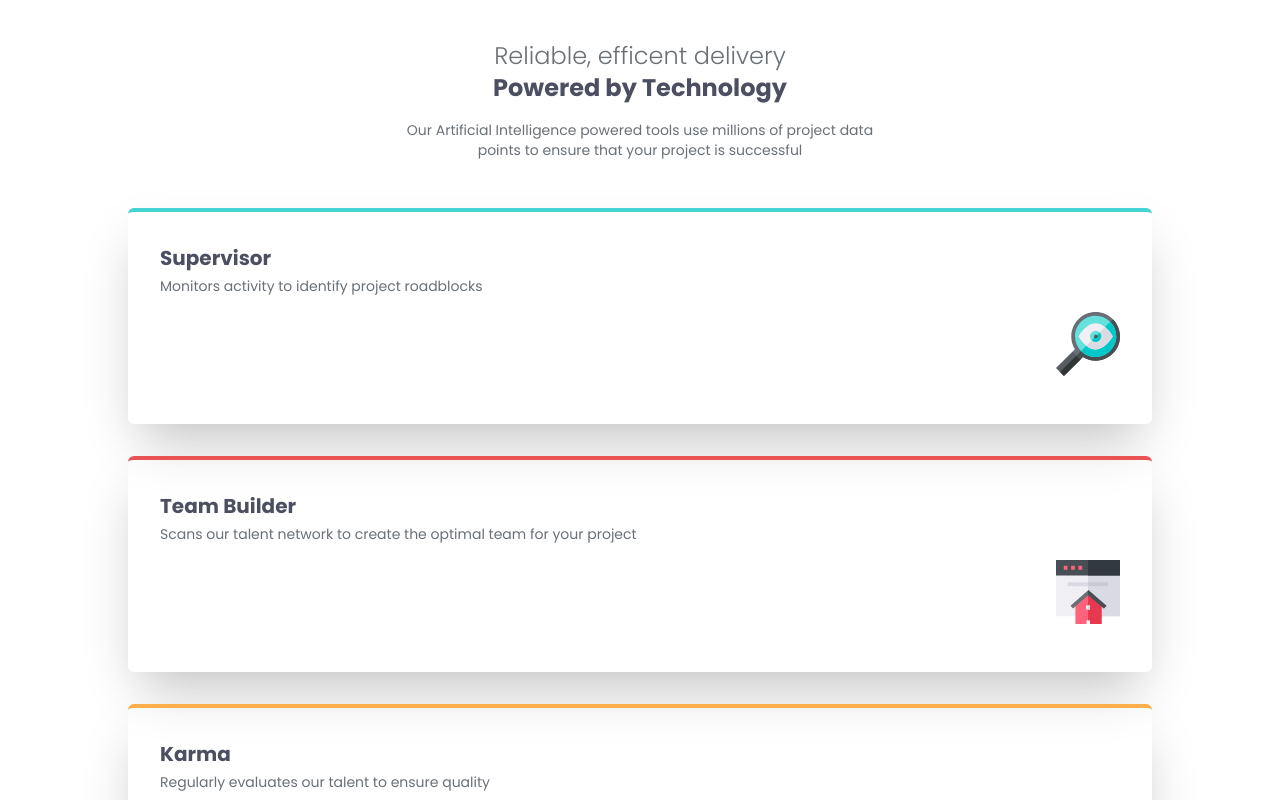
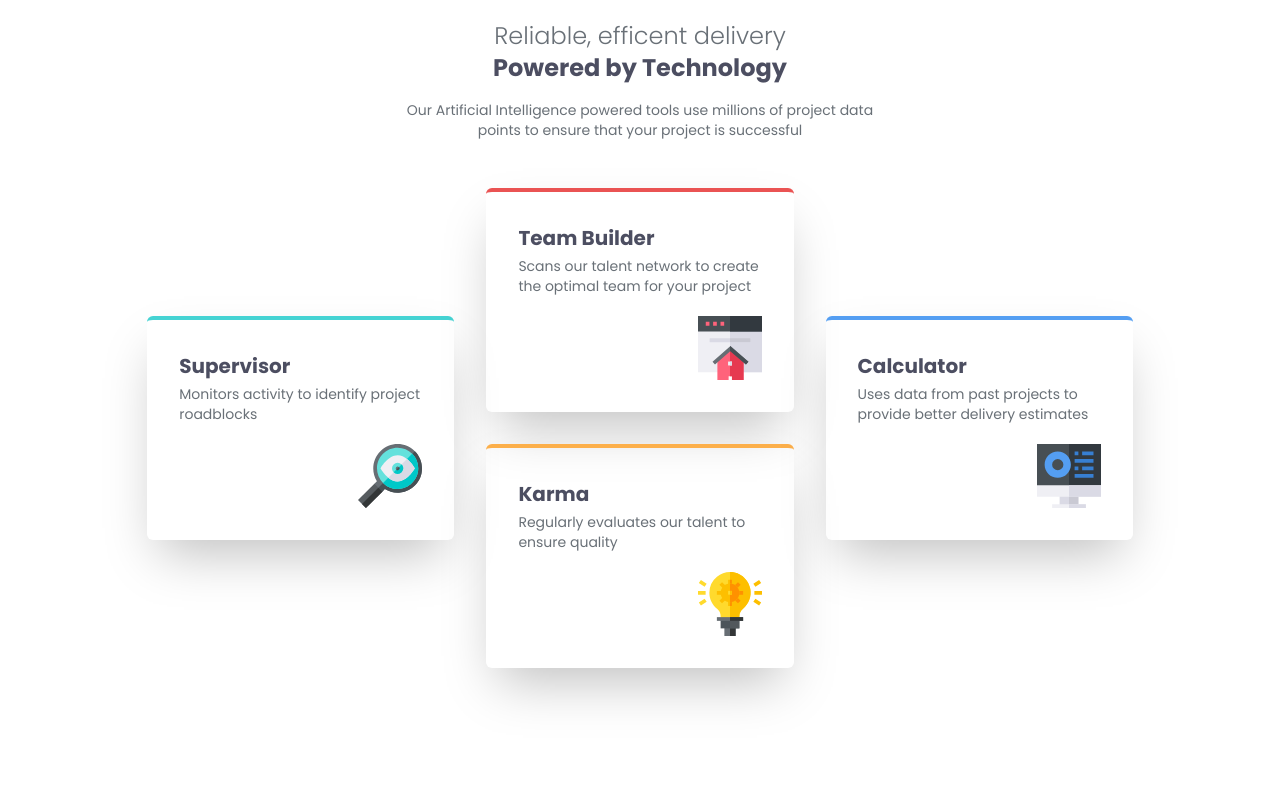
Before and after one commit to Kanchana-Kaushal/four-card-feature-section, a plain HTML site: page index.html in a window 1280 px wide. Shown: the top 800 px of the page. Drawn offline with Linux system fonts and the light colour scheme.

Commit message:
Desktop Version Done

```diff
--- a/index.html
+++ b/index.html
@@ -22,8 +22,8 @@
         />
     </head>
     <body class="font-poppins min-h-screen">
-        <main class="w-8/10 mx-auto pt-10">
-            <div class="text-center mb-8 max-w-lg mx-auto">
+        <main class="w-8/10 mx-auto pt-5">
+            <div class="mb-8 text-center max-w-lg mx-auto">
                 <h1 class="text-2xl font-light text-custom-Grey-light">
                     Reliable, efficent delivery
                 </h1>
@@ -37,8 +37,8 @@
                 </p>
             </div>
 
-            <div class="">
-                <div>
+            <div class="max-w-5xl mx-auto md:flex md:gap-8 justify-center">
+                <div class="md:w-3/10 md:flex items-center">
                     <div
                         class="rounded-md shadow-2xl border-t-4 border-custom-Cyan p-8 mb-8"
                     >
@@ -48,12 +48,12 @@
                         <p class="text-sm text-custom-Grey-light my-1">
                             Monitors activity to identify project roadblocks
                         </p>
-                        <div class="flex items-center justify-end my-4">
+                        <div class="flex items-center justify-end mt-5">
                             <img src="images/icon-supervisor.svg" alt="" />
                         </div>
                     </div>
                 </div>
-                <div>
+                <div class="md:w-3/10">
                     <div
                         class="rounded-md shadow-2xl border-t-4 border-custom-Red p-8 mb-8"
                     >
@@ -64,7 +64,7 @@
                             Scans our talent network to create the optimal team
                             for your project
                         </p>
-                        <div class="flex items-center justify-end my-4">
+                        <div class="flex items-center justify-end mt-5">
                             <img src="images/icon-team-builder.svg" alt="" />
                         </div>
                     </div>
@@ -77,12 +77,12 @@
                         <p class="text-sm text-custom-Grey-light my-1">
                             Regularly evaluates our talent to ensure quality
                         </p>
-                        <div class="flex items-center justify-end my-4">
+                        <div class="flex items-center justify-end mt-5">
                             <img src="images/icon-karma.svg" alt="" />
                         </div>
                     </div>
                 </div>
-                <div>
+                <div class="md:w-3/10 md:flex items-center">
                     <div
                         class="rounded-md shadow-2xl border-t-4 border-custom-Blue p-8 mb-8"
                     >
@@ -93,7 +93,7 @@
                             Uses data from past projects to provide better
                             delivery estimates
                         </p>
-                        <div class="flex items-center justify-end my-4">
+                        <div class="flex items-center justify-end mt-5">
                             <img src="images/icon-calculator.svg" alt="" />
                         </div>
                     </div>
```
Also changed, not shown: styles/style.css.
